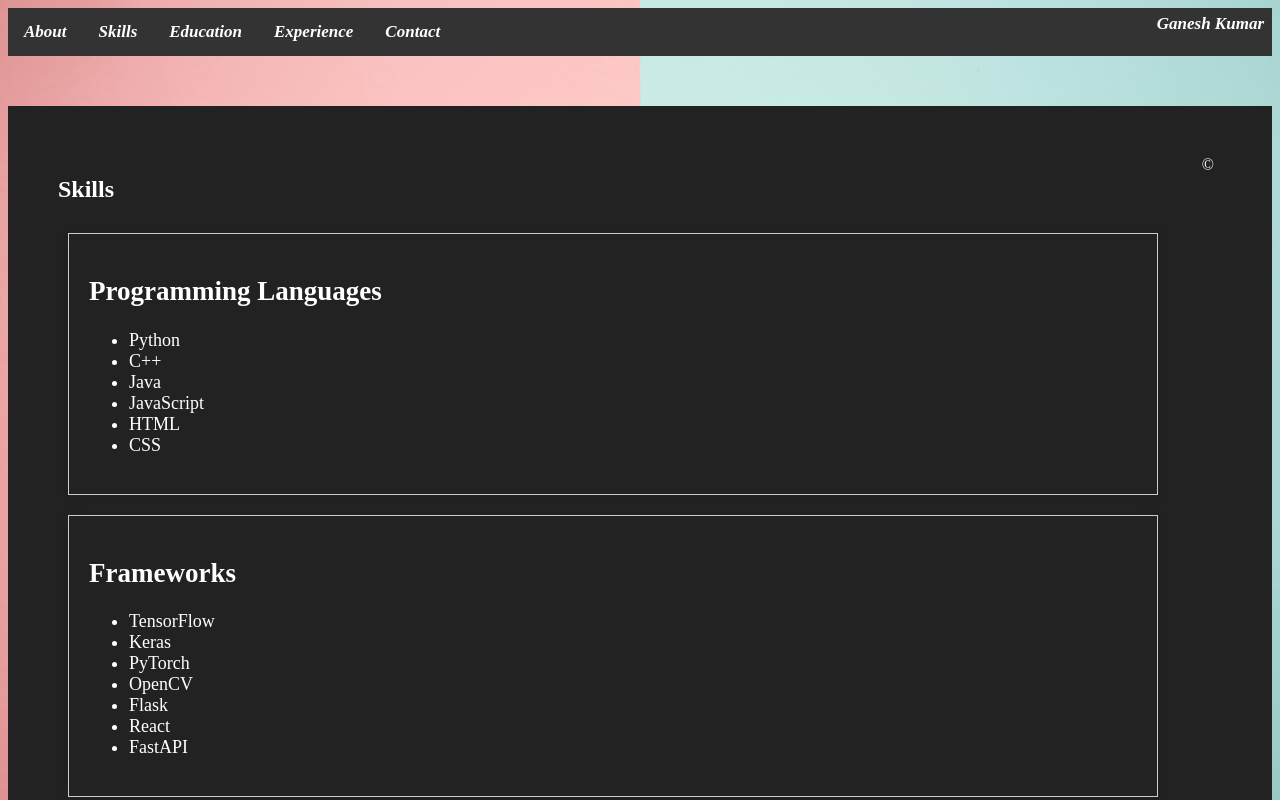
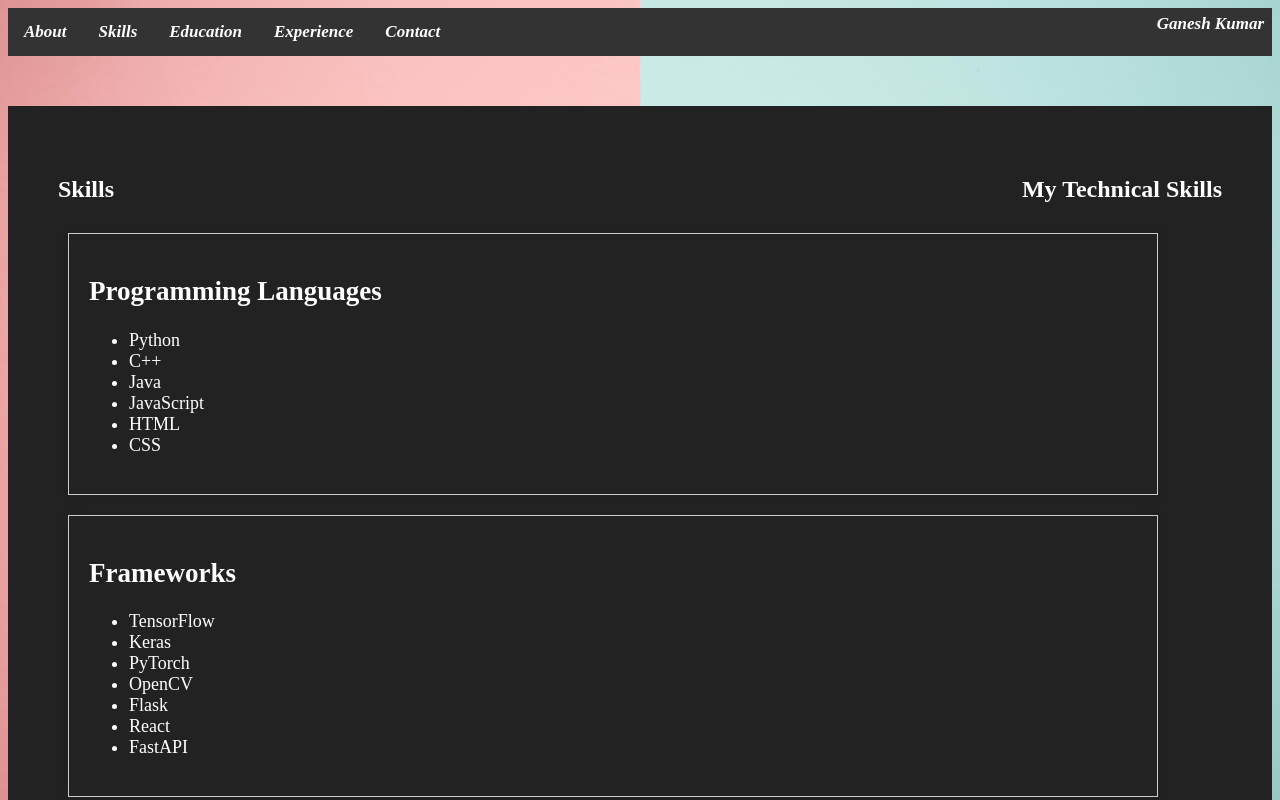
Before and after one commit to noctkun/portfolio_project, a plain HTML site: page skills.html in a window 1280 px wide. Shown: the top 800 px of the page. Drawn offline with Linux system fonts and the light colour scheme.

Commit message:
added files via terminal

```diff
--- a/skills.html
+++ b/skills.html
@@ -21,7 +21,7 @@
     <main>
         <section id="skills">
             <h1>Skills</h1>
-            <div>&copy; &nbsp;</div>
+            <h2>My Technical Skills</h2>
             <div class="box">
                 <h2>Programming Languages</h2>
                 <ul>
```
Also changed, not shown: contact.html (+1 -0 lines).
